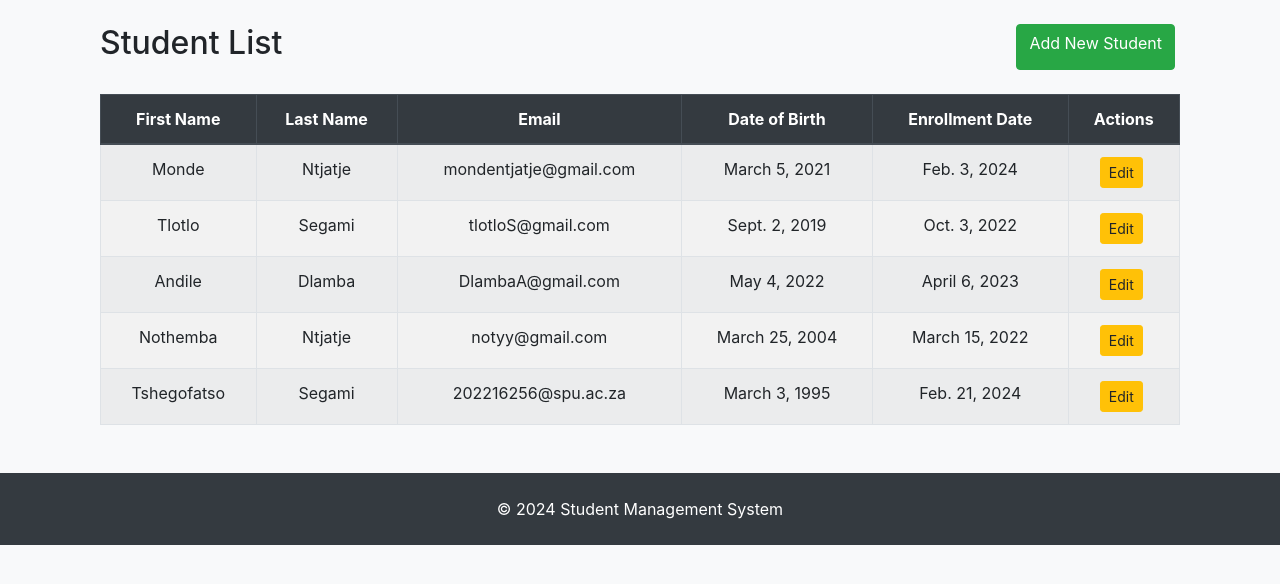
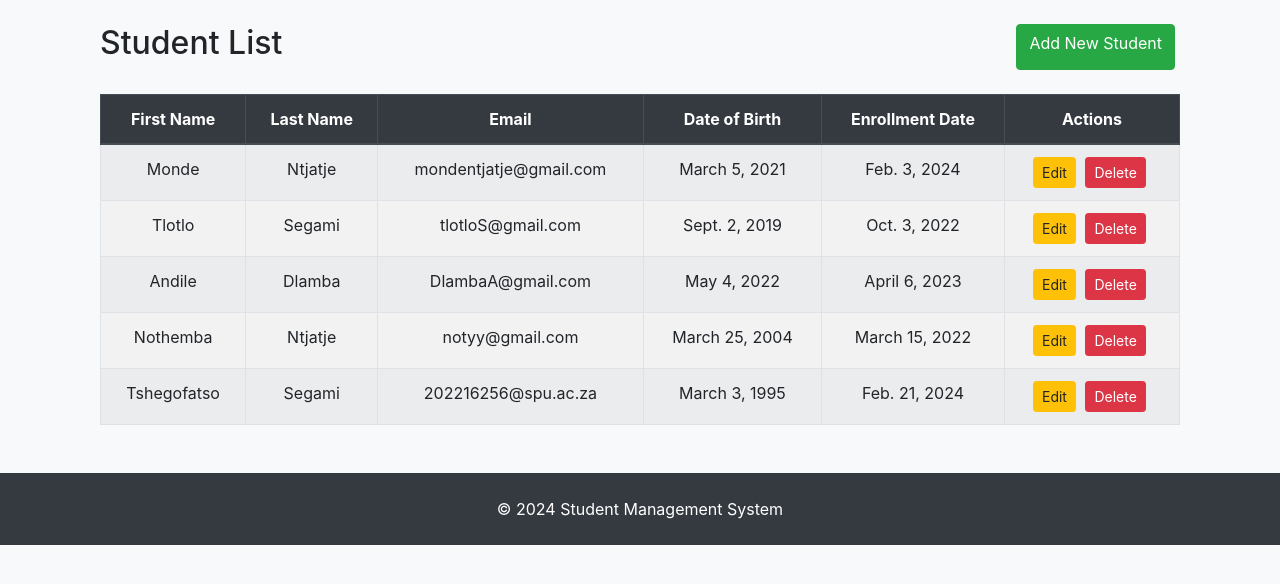
Before and after one commit to MondeNT/Student-Table, a Django app: page / in a window 1280 px wide. Shown: the part 62-646 px from the top of the page. Run offline with Django 5.2, Linux system fonts and the light colour scheme; data comes from the database, SQL or seed files in the repository; some libraries are stand-ins or nearby versions.

Commit message:
git commit -m "Update student list and base templates
- Modified base.html to improve the overall layout and structure.
- Updated student_list.html for a cleaner presentation of student data.
- Adjusted URLs in urls.py for better routing.
- Enhanced views.py to improve functionality.
- Updated __pycache__ files due to changes in the Python code."

```diff
--- a/student_details/templates/base.html
+++ b/student_details/templates/base.html
@@ -10,7 +10,7 @@
     <script src="https://kit.fontawesome.com/a076d05399.js" crossorigin="anonymous"></script>
 </head>
 <body>
-    <!-- Navbar -->
+
     <nav class="navbar navbar-expand-lg navbar-dark bg-dark">
         <a class="navbar-brand" href="#">Student Management</a>
         <button class="navbar-toggler" type="button" data-toggle="collapse" data-target="#navbarNav" aria-controls="navbarNav" aria-expanded="false" aria-label="Toggle navigation">
@@ -25,7 +25,7 @@
         </div>
     </nav>
 
-    <!-- Messages -->
+
     <div class="container mt-4">
         {% if messages %}
             <div class="row justify-content-center">
--- a/student_details/templates/student_list.html
+++ b/student_details/templates/student_list.html
@@ -27,6 +27,10 @@
                         <td>{{ student.enrollment_date }}</td>
                         <td>
                             <a href="{% url 'student_edit' student.pk %}" class="btn btn-warning btn-sm">Edit</a>
+                            <form action="{% url 'student_delete' student.pk %}" method="post" style="display:inline;">
+                                {% csrf_token %}
+                                <button type="submit" class="btn btn-danger btn-sm" onclick="return confirm('Are you sure you want to delete this?');">Delete</button>
+                            </form>
                         </td>
                     </tr>
                 {% empty %}
--- a/student_details/urls.py
+++ b/student_details/urls.py
@@ -5,5 +5,5 @@ urlpatterns = [
     path('', views.student_list, name='student_list'),
     path('students/<int:pk>/edit/', views.student_edit, name='student_edit'),
     path('students/add/', views.student_create, name='student_create'),
-
+    path('student/delete/<int:pk>/', views.student_delete, name='student_delete'),
 ]
--- a/student_details/views.py
+++ b/student_details/views.py
@@ -2,6 +2,7 @@ from django.shortcuts import get_object_or_404, redirect, render
 from .forms import StudentForm
 from django.contrib import messages
 from .models import Student
+from django.views.decorators.http import require_POST
 
 # Create your views here.
 def student_list(request):
@@ -32,3 +33,13 @@ def student_create(request):
         form = StudentForm()
 
     return render(request, 'student_create.html', {'form': form})
+
+@require_POST
+def student_delete(request, pk):
+    try:
+        student = Student.objects.get(pk=pk)
+        student.delete()
+        messages.success(request, 'Student deleted successfully.')
+    except Student.DoesNotExist:
+        messages.error(request, 'Student not found.')
+    return redirect('student_list')
```
